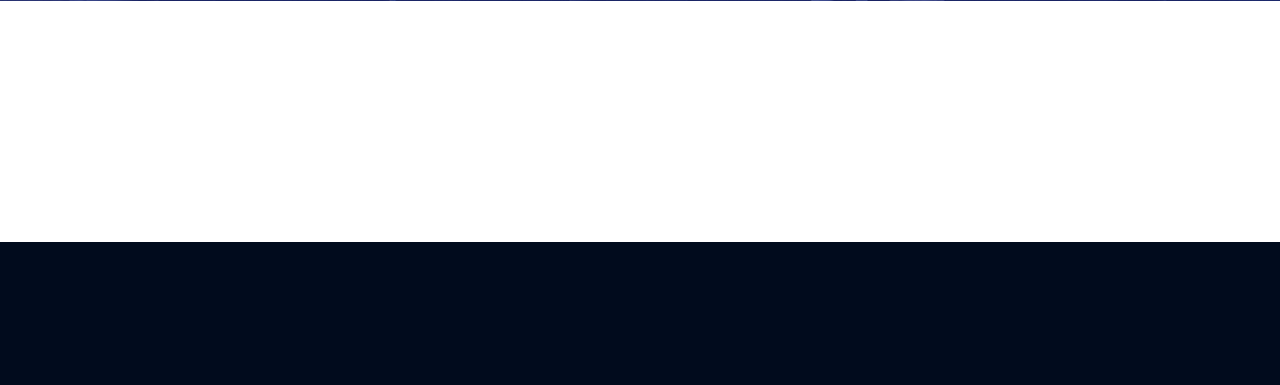
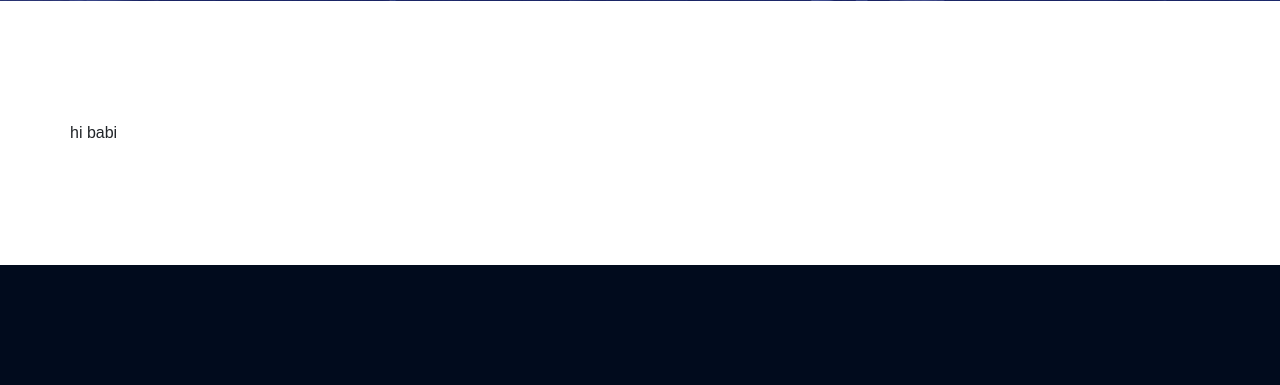
Before and after one commit to joshuazg/aws-live, a Flask app: template templates/job_listing.html in a window 1280 px wide. Shown: the part 749-1134 px from the top of the page. Run offline with Flask 3, Linux system fonts and the light colour scheme; the template is opened without the code that fills it, so the values that code supplies are empty; some libraries are stand-ins or nearby versions; some web fonts are replaced.

Commit message:
Update job_listing.html

```diff
--- a/templates/job_listing.html
+++ b/templates/job_listing.html
@@ -103,6 +103,7 @@
                         <!-- Featured_job_start -->
                         <section class="featured-job-area">
                             <div class="container">
+                                hi babi
                                 <!-- single-job-content -->
                                 {% for row in internship %}
                                 <div class="single-job-items mb-30">
```
